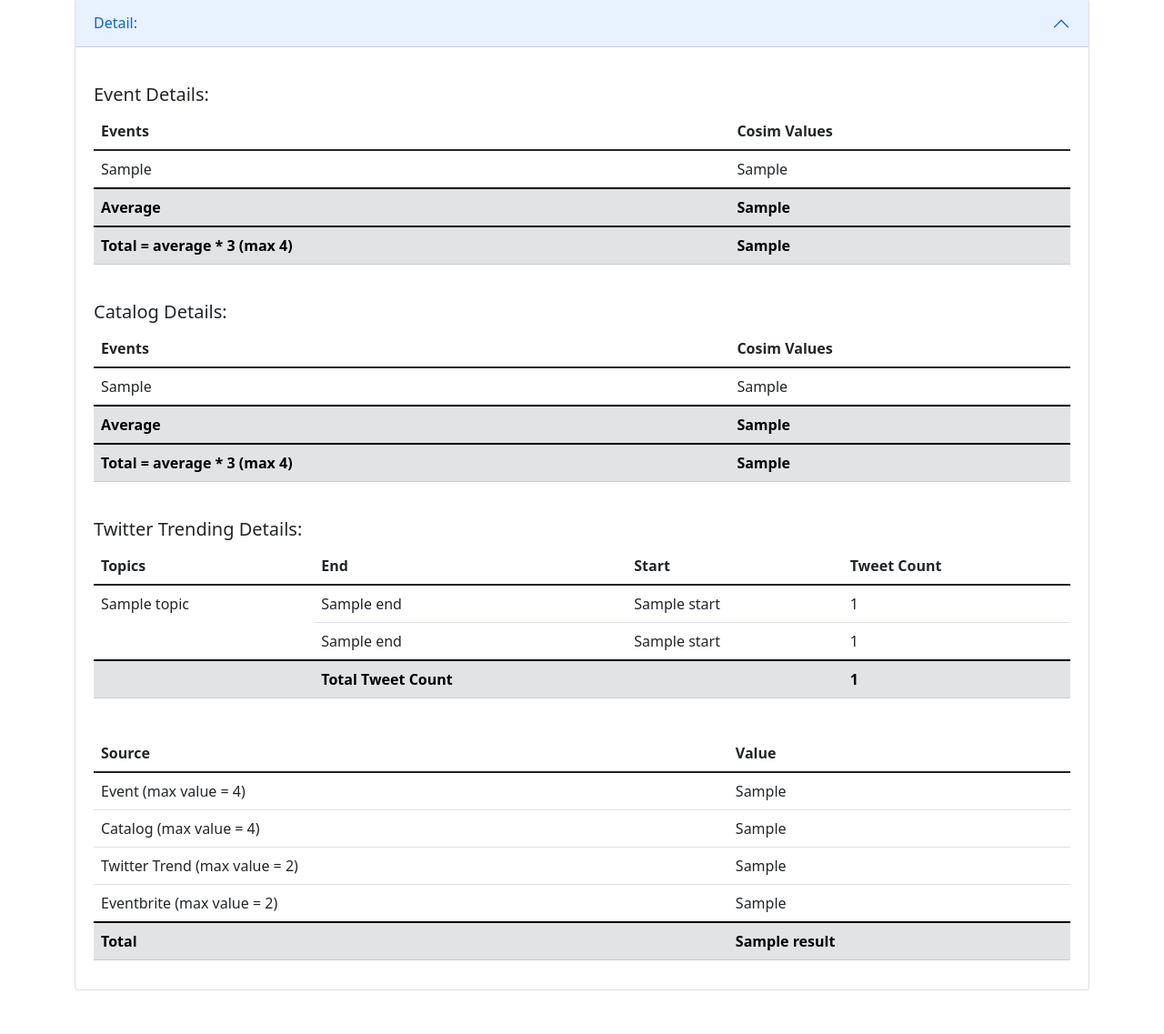
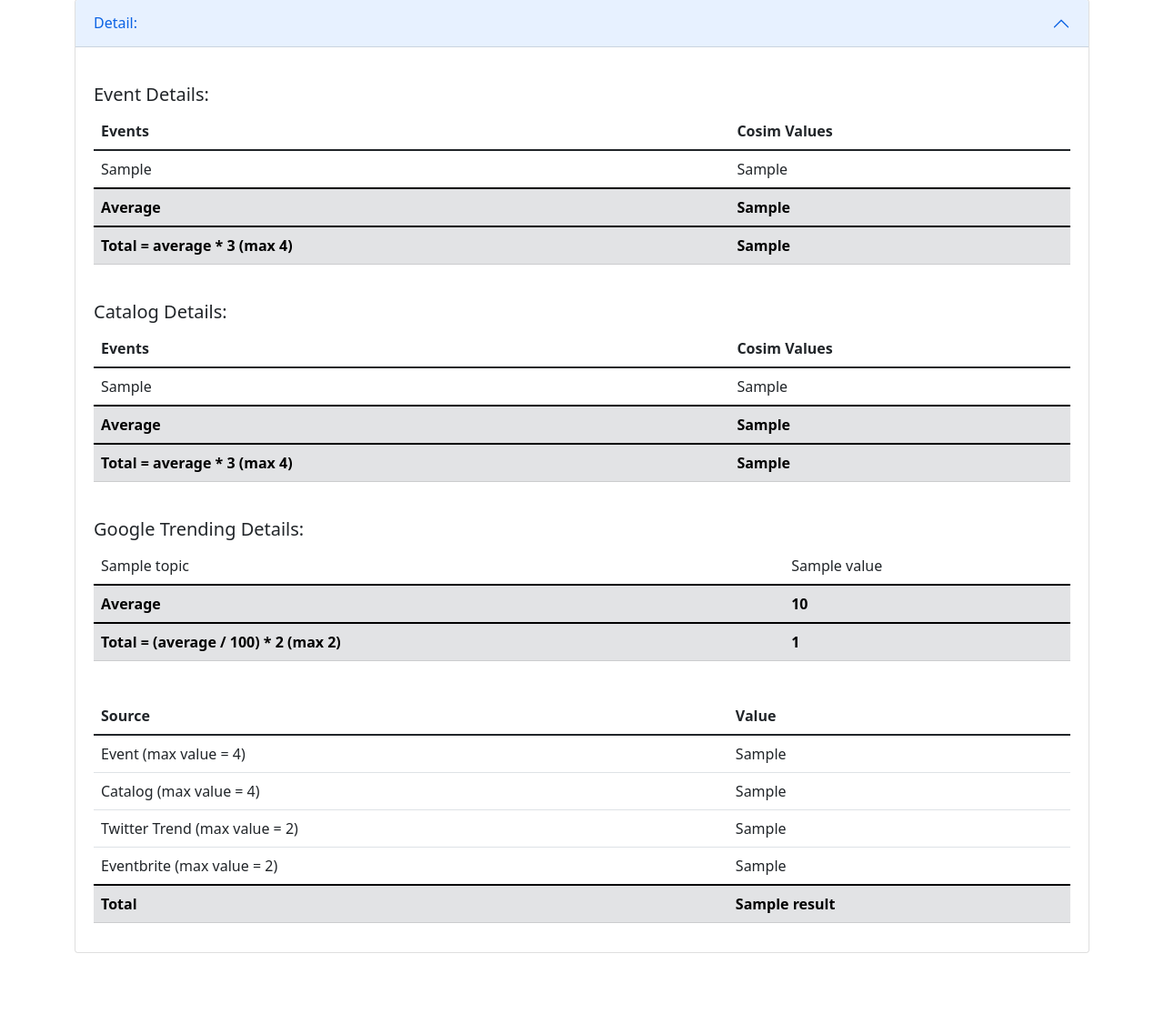
Before and after one commit to luthfidhani/sistem-skoring-pelatihan-microsoft, a Django app: template templates/skoring/index.html in a window 1280 px wide, after a click on "Detail:". Shown: the part 749-1886 px from the top of the page at 91% size. After the commit the page ends 1797 px from the top, so only its background shows below. Run offline with Django 4.2, Linux system fonts and the light colour scheme; the template is opened without the code that fills it: most values are stand-ins (such as "Sample title", 1, 10 or a date in 2020).

Commit message:
feat: replace twitter to pytrend

```diff
--- a/templates/skoring/index.html
+++ b/templates/skoring/index.html
@@ -133,42 +133,29 @@
                               </table>
 
                               <br>
-                              <h5>Twitter Trending Details:</h5>
+                              <h5>Google Trending Details:</h5>
                               <table class="table">
                                 <thead>
+                                  {% for topic, value in data_trending.data %}
                                     <tr>
-                                    <th>Topics</th>
-                                    <th>End</th>
-                                    <th>Start</th>
-                                    <th>Tweet Count</th>
+                                      <td>{{ topic }}</td>
+                                      <td>{{ value }}</td>
+                                    </tr>
+                                  {% endfor %}
+                                </thead>
+                                <tbody>
+                                  <thead class="table-secondary">
+                                    <tr>
+                                      <th scope="col">Average</th>
+                                      <th scope="col">{{data_trending.average}}</th>
                                     </tr>
                                 </thead>
-                                <tbody>
-                                  {% for result in data_trending %}
-                                    <tr>
-                                      <td rowspan="9">{{ result.topic }}</td>
-                                      <td>{{ result.data.0.end }}</td>
-                                      <td>{{ result.data.0.start }}</td>
-                                      <td>{{ result.data.0.tweet_count }}</td>
-                                    </tr>
-                                    {% for data in result.data %}
-                                    {% if data.end != result.data.0.end %}
-                                      <tr>
-                                        <td>{{ data.end }}</td>
-                                        <td>{{ data.start }}</td>
-                                        <td>{{ data.tweet_count }}</td>
-                                      </tr>
-                                    {% endif %}
-                                    {% endfor %}
                                 <thead class="table-secondary">
                                   <tr>
-                                        <td></td>
-                                        <th scope="col">Total Tweet Count</th>
-                                        <td></td>
-                                        <th scope="col">{{ result.total_tweet_count }}</th>
+                                    <th scope="col">Total = (average / 100) * 2 (max 2)</th>
+                                    <th scope="col">{{ data_trending.total_percentage }}</th>
                                   </tr>
                                 </thead>
-                                  {% endfor %}
                                 </tbody>
                               </table>
 
```
Also changed, not shown: skoring/utils/ai_models.py (+19 -16 lines), skoring/utils/data_models.py (+6 -18 lines), skoring/views.py (+10 -1 lines), 3 other files. Lines whose indentation alone changed are shown as unchanged.
